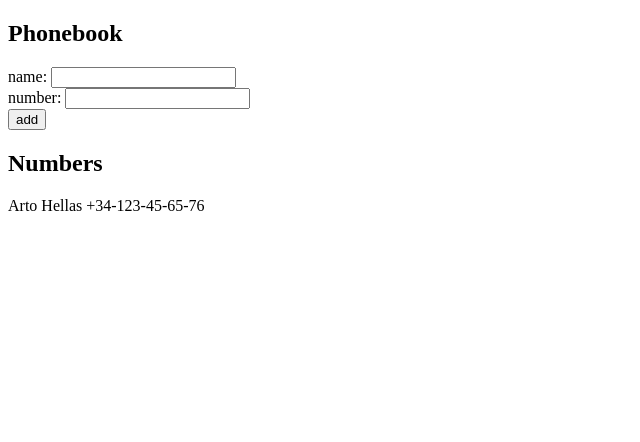
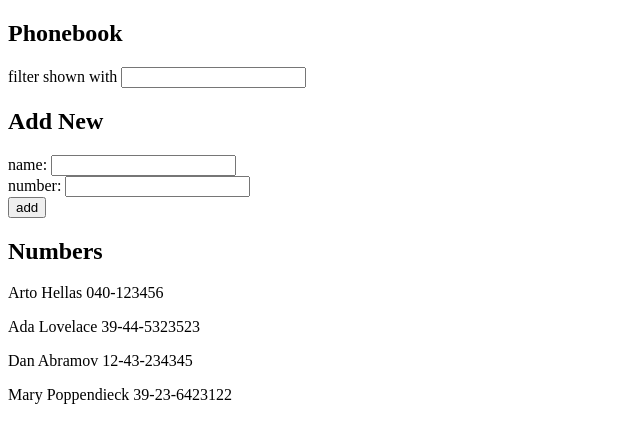
Before and after one commit to develoba/fullstack_open, a React (Vite) app in the folder part_2/phonebook/: page / in a window 1280 px wide. Shown: the top 442 px of the page, without its empty margins (0-640 px from the left). Built offline with nearby package versions, Linux system fonts and the light colour scheme.

Commit message:
feat: filter names

```diff
--- a/part_2/phonebook/src/App.jsx
+++ b/part_2/phonebook/src/App.jsx
@@ -2,10 +2,15 @@ import { useState } from "react"
 
 function App() {
   const [persons, setPersons] = useState([
-    { name: 'Arto Hellas', number: '+34-123-45-65-76' }
+    { name: 'Arto Hellas', number: '040-123456', id: 1 },
+    { name: 'Ada Lovelace', number: '39-44-5323523', id: 2 },
+    { name: 'Dan Abramov', number: '12-43-234345', id: 3 },
+    { name: 'Mary Poppendieck', number: '39-23-6423122', id: 4 }
   ])
   const [newName, setNewName] = useState('')
   const [newNumber, setNewNumber] = useState('')
+  const [newFilter, setNewFilter] = useState('')
+  const [filteredPersons, setFilteredPersons] = useState([])
 
   const addPerson = (event) => {
     event.preventDefault()
@@ -30,9 +35,25 @@ function App() {
     setNewNumber(event.target.value)
   }
 
+  const handleFilter = (event) => {
+    setNewFilter(event.target.value)
+    const newFilteredPersons = []
+    persons.forEach(person => {
+      if (person.name.includes(event.target.value)) {
+        newFilteredPersons.push(person)
+      }
+    })
+    setFilteredPersons(newFilteredPersons)
+  }
+
   return (
     <div>
       <h2>Phonebook</h2>
+      <div>
+        filter shown with <input value={newFilter} onChange={handleFilter} />
+      </div>
+      {filteredPersons.map(filteredPerson => <p key={filteredPerson.name}>{filteredPerson.name} {filteredPerson.number}</p>)}
+      <h2>Add New</h2>
       <form onSubmit={addPerson}>
         <div>
           name: <input value={newName} onChange={handleNameChange} />
```
